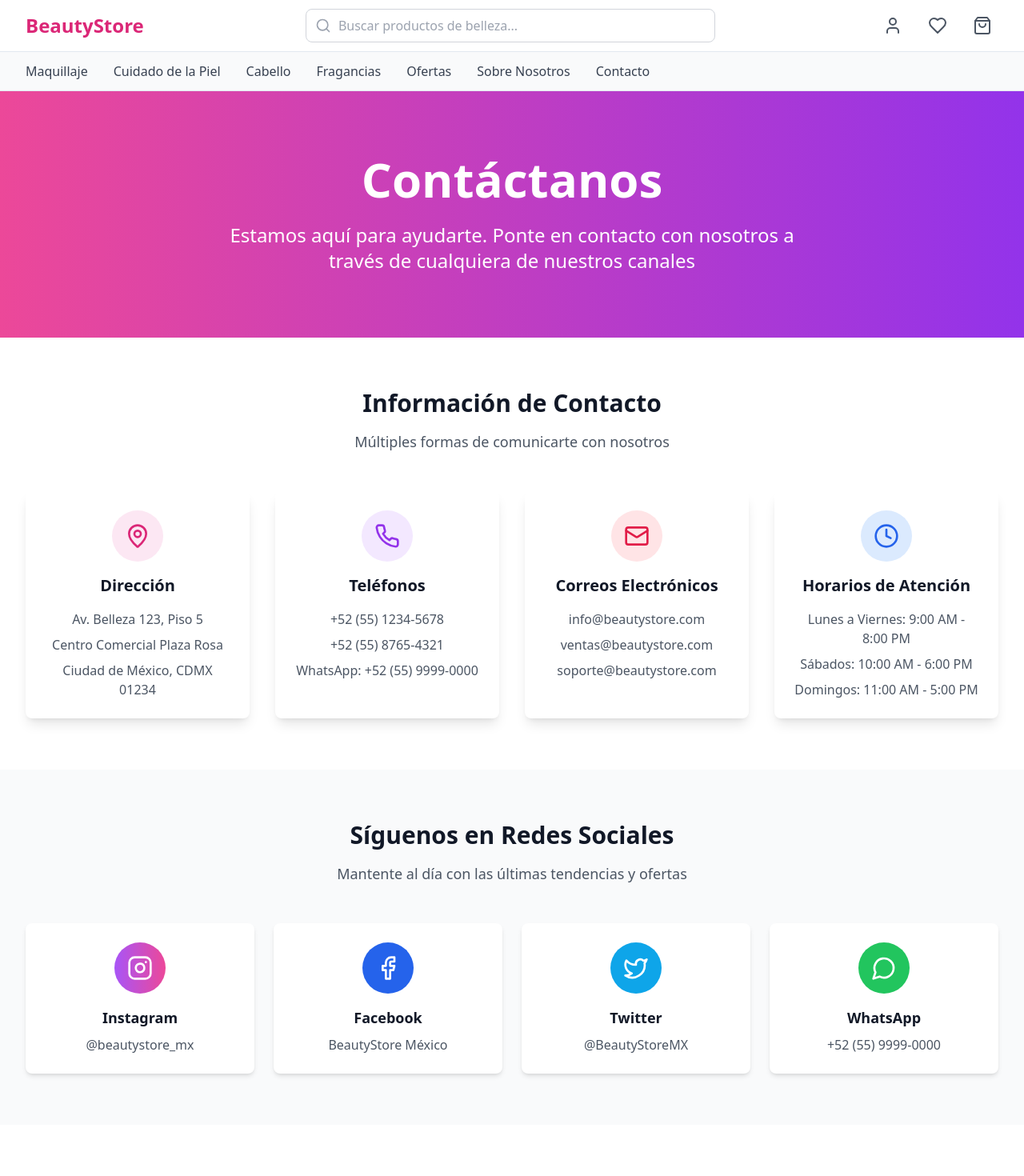
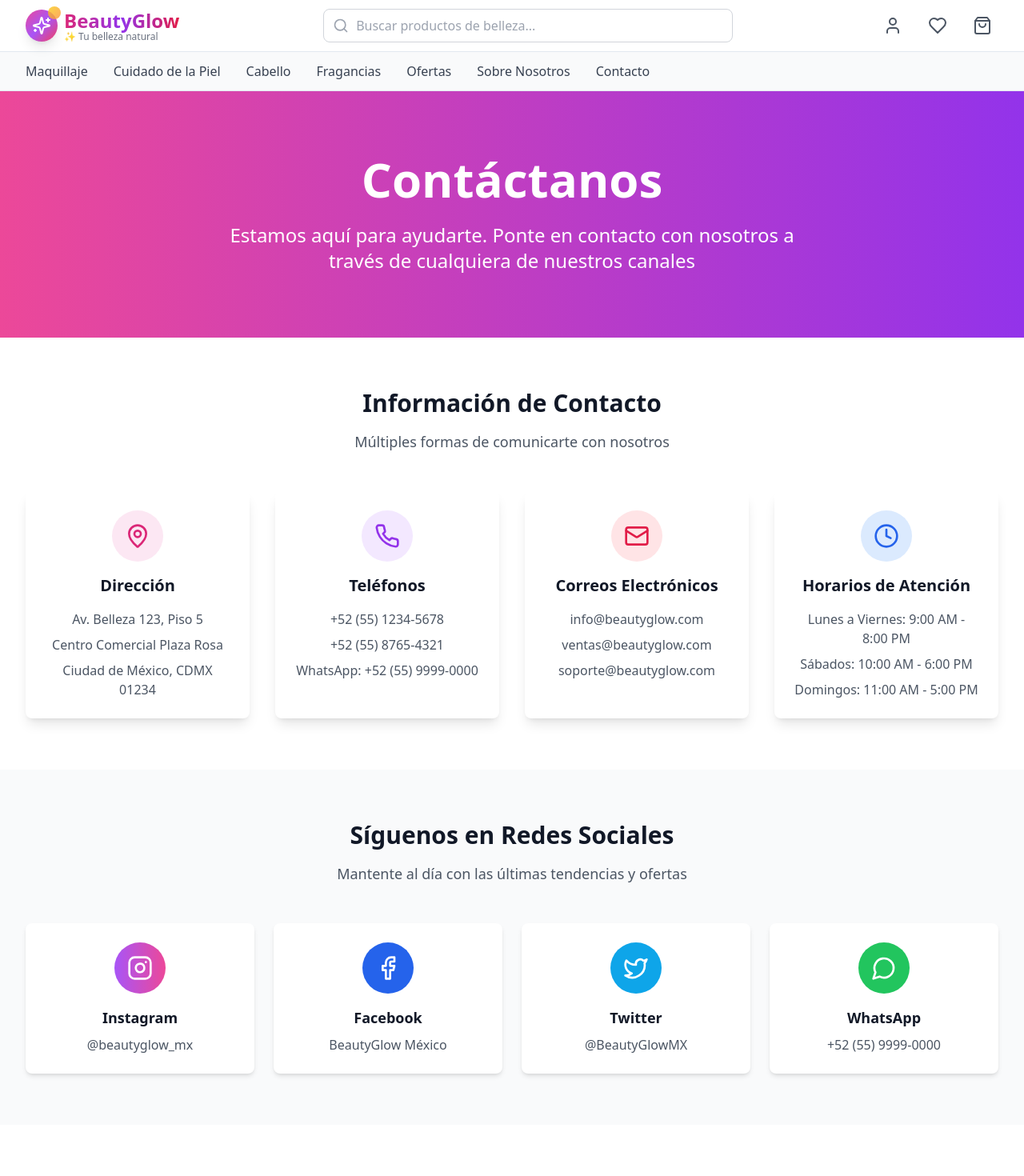
Before and after one commit to wpinocho/lovivo-90f4ec28-d59f-4971-a048-cfe39eaeb095-belleza-femenina, a React (Vite) app: page /contact in a window 1280 px wide. Shown: the top 1470 px of the page at 80% size. Built offline with nearby package versions, Linux system fonts and the light colour scheme.

Commit message:
AI Update: 5 files updated by Lovivo

```diff
--- a/src/App.tsx
+++ b/src/App.tsx
@@ -7,6 +7,8 @@ import Index from "./pages/Index";
 import About from "./pages/About";
 import Contact from "./pages/Contact";
 import NotFound from "./pages/NotFound";
+import About from "./pages/About";
+import Contact from "./pages/Contact";
 
 const queryClient = new QueryClient();
 
@@ -22,6 +24,8 @@ const App = () => (
           <Route path="/contact" element={<Contact />} />
           {/* ADD ALL CUSTOM ROUTES ABOVE THE CATCH-ALL "*" ROUTE */}
           <Route path="*" element={<NotFound />} />
+        <Route path="/about" element={<About />} />
+        <Route path="/contact" element={<Contact />} />
         </Routes>
       </BrowserRouter>
     </TooltipProvider>
--- a/src/components/Footer.tsx
+++ b/src/components/Footer.tsx
@@ -1,5 +1,5 @@
 import React from 'react';
-import { Facebook, Instagram, Twitter, Mail, Phone, MapPin } from 'lucide-react';
+import { Facebook, Instagram, Twitter, Mail, Phone, MapPin, Sparkles } from 'lucide-react';
 import { Link } from 'react-router-dom';
 
 const Footer = () => {
@@ -11,7 +11,22 @@ const Footer = () => {
         <div className="grid grid-cols-1 md:grid-cols-2 lg:grid-cols-4 gap-8">
           {/* Company Info */}
           <div>
-            <h3 className="text-2xl font-bold text-pink-400 mb-4">BeautyStore</h3>
+            <div className="flex items-center space-x-2 mb-4">
+              <div className="relative">
+                <div className="w-8 h-8 bg-gradient-to-br from-pink-500 via-purple-500 to-rose-500 rounded-full flex items-center justify-center shadow-lg">
+                  <Sparkles className="w-5 h-5 text-white" />
+                </div>
+                <div className="absolute -top-1 -right-1 w-3 h-3 bg-gradient-to-br from-yellow-400 to-orange-400 rounded-full opacity-80"></div>
+              </div>
+              <div className="flex flex-col">
+                <span className="text-xl font-bold bg-gradient-to-r from-pink-400 via-purple-400 to-rose-400 bg-clip-text text-transparent">
+                  BeautyGlow
+                </span>
+                <span className="text-xs text-gray-400 -mt-1">
+                  ✨ Tu belleza natural
+                </span>
+              </div>
+            </div>
             <p className="text-gray-300 mb-4">
               Tu tienda de confianza para productos de belleza de alta calidad.
               Realza tu belleza natural con nuestros productos seleccionados.
@@ -61,7 +76,7 @@ const Footer = () => {
               </div>
               <div className="flex items-center">
                 <Mail className="w-5 h-5 text-pink-400 mr-3" />
-                <span className="text-gray-300">info@beautystore.com</span>
+                <span className="text-gray-300">info@beautyglow.com</span>
               </div>
             </div>
           </div>
@@ -69,7 +84,7 @@ const Footer = () => {
 
         <div className="border-t border-gray-800 mt-8 pt-8 text-center">
           <p className="text-gray-400">
-            © 2024 BeautyStore. Todos los derechos reservados.
+            © 2024 BeautyGlow. Todos los derechos reservados.
           </p>
         </div>
       </div>
--- a/src/components/Header.tsx
+++ b/src/components/Header.tsx
@@ -1,5 +1,5 @@
 import React from 'react';
-import { ShoppingBag, Search, Heart, User } from 'lucide-react';
+import { ShoppingBag, Search, Heart, User, Sparkles } from 'lucide-react';
 import { useCart } from '@/contexts/CartContext';
 import { Link } from 'react-router-dom';
 
@@ -15,8 +15,21 @@ const Header = () => {
         <div className="flex items-center justify-between h-16">
           {/* Logo */}
           <div className="flex-shrink-0">
-            <Link to="/" className="text-2xl font-bold text-pink-600">
-              BeautyStore
+            <Link to="/" className="flex items-center space-x-2 group">
+              <div className="relative">
+                <div className="w-10 h-10 bg-gradient-to-br from-pink-500 via-purple-500 to-rose-500 rounded-full flex items-center justify-center shadow-lg group-hover:shadow-xl transition-all duration-300 group-hover:scale-105">
+                  <Sparkles className="w-6 h-6 text-white animate-pulse" />
+                </div>
+                <div className="absolute -top-1 -right-1 w-4 h-4 bg-gradient-to-br from-yellow-400 to-orange-400 rounded-full opacity-80 group-hover:opacity-100 transition-opacity duration-300"></div>
+              </div>
+              <div className="flex flex-col">
+                <span className="text-2xl font-bold bg-gradient-to-r from-pink-600 via-purple-600 to-rose-600 bg-clip-text text-transparent group-hover:from-pink-500 group-hover:via-purple-500 group-hover:to-rose-500 transition-all duration-300">
+                  BeautyGlow
+                </span>
+                <span className="text-xs text-gray-500 -mt-1 group-hover:text-pink-500 transition-colors duration-300">
+                  ✨ Tu belleza natural
+                </span>
+              </div>
             </Link>
           </div>
 
--- a/src/pages/About.tsx
+++ b/src/pages/About.tsx
@@ -35,7 +35,7 @@ const About = () => {
       name: 'María González',
       role: 'Fundadora & CEO',
       image: 'https://images.unsplash.com/photo-1494790108755-2616b612b786?w=300&h=300&fit=crop&crop=face',
-      description: 'Con más de 15 años en la industria de la belleza, María fundó BeautyStore con la visión de democratizar el acceso a productos de belleza de alta calidad.'
+      description: 'Con más de 15 años en la industria de la belleza, María fundó BeautyGlow con la visión de democratizar el acceso a productos de belleza de alta calidad.'
     },
     {
       name: 'Ana Rodríguez',
@@ -94,7 +94,7 @@ const About = () => {
                 Sobre Nosotros
               </h1>
               <p className="text-xl md:text-2xl max-w-3xl mx-auto">
-                Descubre la historia detrás de BeautyStore y nuestra pasión por realzar tu belleza natural
+                Descubre la historia detrás de BeautyGlow y nuestra pasión por realzar tu belleza natural
               </p>
             </div>
           </section>
@@ -108,10 +108,10 @@ const About = () => {
                     Nuestra Historia
                   </h2>
                   <p className="text-lg text-gray-600 mb-6">
-                    BeautyStore nació en 2019 con una misión simple pero poderosa: hacer que los productos de belleza de alta calidad sean accesibles para todas las mujeres. Comenzamos como una pequeña tienda online y hemos crecido hasta convertirnos en una de las tiendas de belleza más confiables del país.
+                    BeautyGlow nació en 2019 con una misión simple pero poderosa: hacer que los productos de belleza de alta calidad sean accesibles para todas las mujeres. Comenzamos como una pequeña tienda online y hemos crecido hasta convertirnos en una de las tiendas de belleza más confiables del país.
                   </p>
                   <p className="text-lg text-gray-600 mb-6">
-                    Nuestra fundadora, María González, después de años trabajando en la industria cosmética, se dio cuenta de que muchas mujeres no tenían acceso a productos de calidad a precios justos. Así nació BeautyStore, con el compromiso de ofrecer solo los mejores productos, cuidadosamente seleccionados por nuestro equipo de expertos.
+                    Nuestra fundadora, María González, después de años trabajando en la industria cosmética, se dio cuenta de que muchas mujeres no tenían acceso a productos de calidad a precios justos. Así nació BeautyGlow, con el compromiso de ofrecer solo los mejores productos, cuidadosamente seleccionados por nuestro equipo de expertos.
                   </p>
                   <p className="text-lg text-gray-600">
                     Hoy, más de 50,000 mujeres confían en nosotros para sus necesidades de belleza, y seguimos creciendo con la misma pasión y dedicación del primer día.
@@ -225,7 +225,7 @@ const About = () => {
             <div className="max-w-7xl mx-auto px-4 sm:px-6 lg:px-8">
               <div className="text-center mb-12">
                 <h2 className="text-3xl font-bold text-gray-900 mb-4">
-                  ¿Por Qué Elegir BeautyStore?
+                  ¿Por Qué Elegir BeautyGlow?
                 </h2>
                 <p className="text-lg text-gray-600 max-w-3xl mx-auto">
                   Nos comprometemos a ofrecerte la mejor experiencia de compra en belleza
@@ -260,7 +260,7 @@ const About = () => {
                 ¿Lista para Descubrir tu Belleza?
               </h2>
               <p className="text-xl mb-8 max-w-2xl mx-auto">
-                Únete a miles de mujeres que ya confían en BeautyStore para realzar su belleza natural
+                Únete a miles de mujeres que ya confían en BeautyGlow para realzar su belleza natural
               </p>
               <div className="flex flex-col sm:flex-row gap-4 justify-center">
                 <button className="bg-white text-purple-600 px-8 py-3 rounded-lg font-semibold hover:bg-gray-100 transition-colors">
--- a/src/pages/Contact.tsx
+++ b/src/pages/Contact.tsx
@@ -60,7 +60,7 @@ const Contact = () => {
     {
       icon: Mail,
       title: 'Correos Electrónicos',
-      details: ['info@beautystore.com', 'ventas@beautystore.com', 'soporte@beautystore.com'],
+      details: ['info@beautyglow.com', 'ventas@beautyglow.com', 'soporte@beautyglow.com'],
       color: 'bg-rose-100 text-rose-600'
     },
     {
@@ -75,22 +75,22 @@ const Contact = () => {
     {
       icon: Instagram,
       name: 'Instagram',
-      handle: '@beautystore_mx',
-      url: 'https://instagram.com/beautystore_mx',
+      handle: '@beautyglow_mx',
+      url: 'https://instagram.com/beautyglow_mx',
       color: 'bg-gradient-to-r from-purple-500 to-pink-500'
     },
     {
       icon: Facebook,
       name: 'Facebook',
-      handle: 'BeautyStore México',
-      url: 'https://facebook.com/beautystoremx',
+      handle: 'BeautyGlow México',
+      url: 'https://facebook.com/beautyglowmx',
       color: 'bg-blue-600'
     },
     {
       icon: Twitter,
       name: 'Twitter',
-      handle: '@BeautyStoreMX',
-      url: 'https://twitter.com/beautystoremx',
+      handle: '@BeautyGlowMX',
+      url: 'https://twitter.com/beautyglowmx',
       color: 'bg-sky-500'
     },
     {
@@ -342,14 +342,14 @@ const Contact = () => {
                     allowFullScreen
                     loading="lazy"
                     referrerPolicy="no-referrer-when-downgrade"
-                    title="Ubicación de BeautyStore"
+                    title="Ubicación de BeautyGlow"
                   />
                 </div>
                 <div className="p-6">
                   <div className="flex items-center justify-between">
                     <div>
                       <h3 className="text-xl font-semibold text-gray-900 mb-2">
-                        BeautyStore - Tienda Principal
+                        BeautyGlow - Tienda Principal
                       </h3>
                       <p className="text-gray-600">
                         Av. Belleza 123, Piso 5, Centro Comercial Plaza Rosa
```
